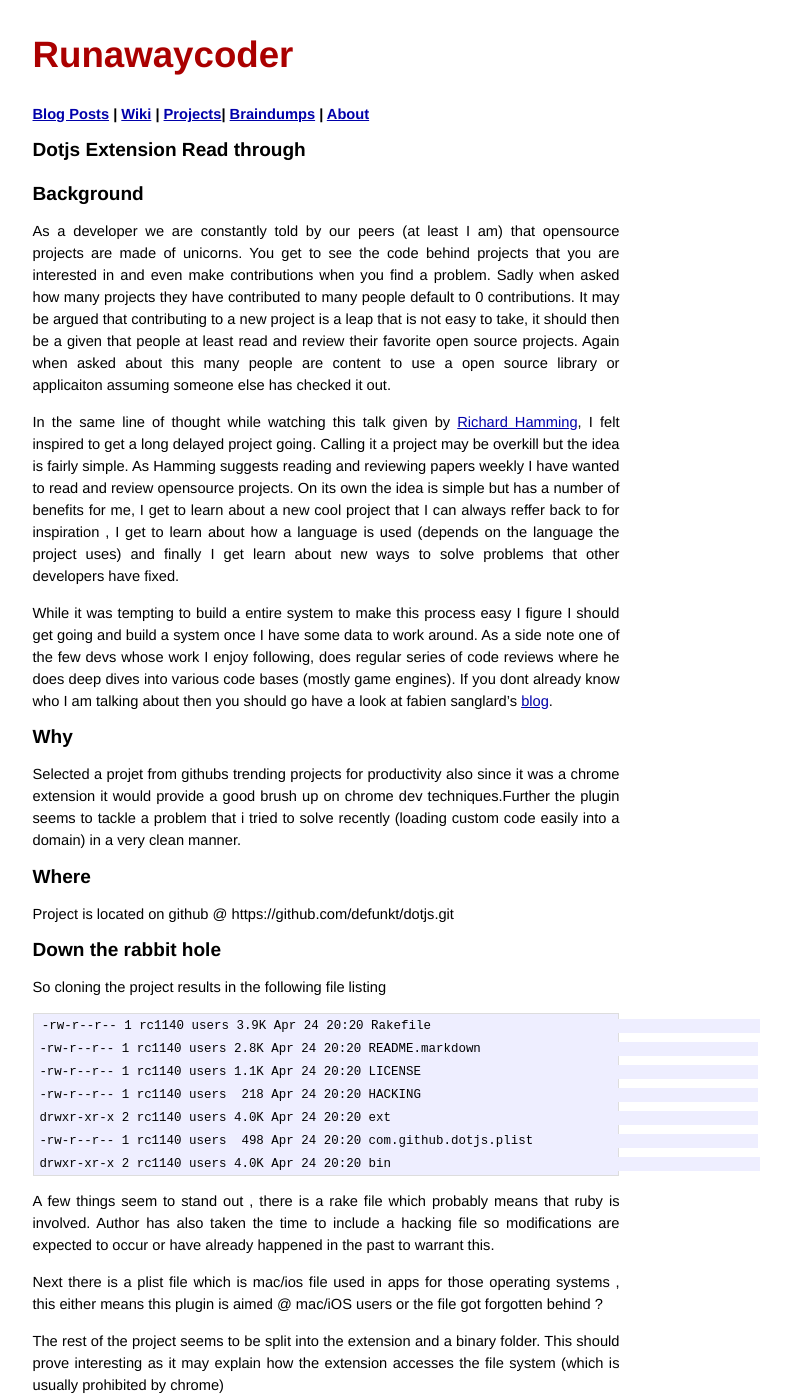
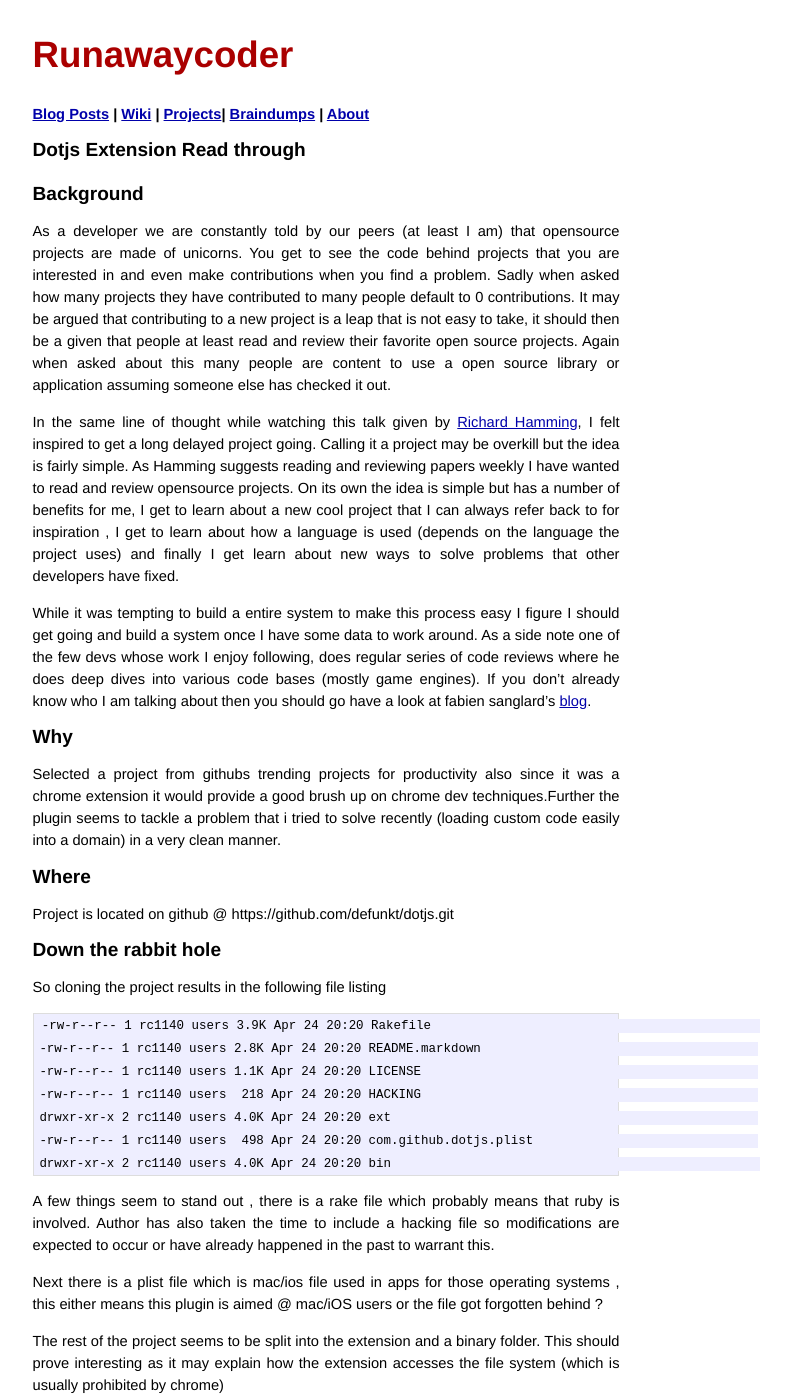
Before and after one commit to RC1140/rc1140.github.com, a Jekyll site: the page built from braindumps/dotjs.md, in a window 1280 px wide and 1400 px high. Shown: the whole window, without its empty margins (314-1105 px from the left). Built offline with Jekyll 4.4.1, drawn with Linux system fonts in a browser that asks for light colours; some of the changed text lies outside the part shown.

Commit message:
spelling fixes

```diff
--- a/braindumps/dotjs.md
+++ b/braindumps/dotjs.md
@@ -13,14 +13,14 @@ how many projects they have contributed to many people default to 0 contribution
 It may be argued that contributing to a new project is a leap that is not easy to
 take, it should then be a given that people at least read and review their favorite
 open source projects. Again when asked about this many people are content to use
-a open source library or applicaiton assuming someone else has checked it out.
+a open source library or application assuming someone else has checked it out.
 
 In the same line of thought while watching this talk given by [Richard Hamming](https://www.youtube.com/watch?v=a1zDuOPkMSw), I felt
 inspired to get a long delayed project going. Calling it a project may be overkill
 but the idea is fairly simple. As Hamming suggests reading and reviewing papers weekly
 I have wanted to read and review opensource projects. On its own the idea is simple
 but has a number of benefits for me, I get to learn about a new cool project that
-I can always reffer back to for inspiration , I get to learn about how a language is
+I can always refer back to for inspiration , I get to learn about how a language is
 used (depends on the language the project uses) and finally I get learn about new
 ways to solve problems that other developers have fixed.
 
@@ -28,13 +28,13 @@ While it was tempting to build a entire
 system to make this process easy I figure I should get going and build
 a system once I have some data to work around. As a side note one of the
 few devs whose work I enjoy following, does regular series of code reviews
-where he does deep dives into various code bases (mostly game engines). If you dont already know who I am talking about
+where he does deep dives into various code bases (mostly game engines). If you don't already know who I am talking about
 then you should go have a look at fabien sanglard's [blog](http://fabiensanglard.net/).
 
 Why
 --------------
 
-Selected a projet from githubs trending projects for productivity also
+Selected a project from githubs trending projects for productivity also
 since it was a chrome extension it would provide a good brush up on chrome
 dev techniques.Further the plugin seems to tackle a problem that i tried
 to solve recently (loading custom code easily into a domain) in a very clean manner.
@@ -101,7 +101,7 @@ index to the list of tasks in the file.
 The author has split up the tasks quite neatly and each task encapsulates
 each bit of functionality very nicely.
 
-Not sure if i should should analyze every single task.
+Not sure if I should should analyze every single task.
 The following tasks a grouped under a namespace :install , this
 means that all the tasks  listed below will be executed when running
 the install task
@@ -139,16 +139,16 @@ Heh , as expected this creates the .js directory from which the extension takes
 
 ### :chrome
 
-simply prints the message that the user should install the extension and link to the
+Simply prints the message that the user should install the extension and link to the
 extension that should be installed.
 
 There are a bunch of tasks grouped under the :uninstall namespace. Wont be covering
-this since it just does the reverse of the tasks i just looked at.
+this since it just does the reverse of the tasks I just looked at.
 
 bin/djsd
 -----------------
 
-This is the core service that is setup by the rakefile. running the command
+This is the core service that is setup by the rakefile. Running the command
 
     file djsd
 
```
Also changed, not shown: other parts of braindumps/dotjs.md (+10 -10 lines).
